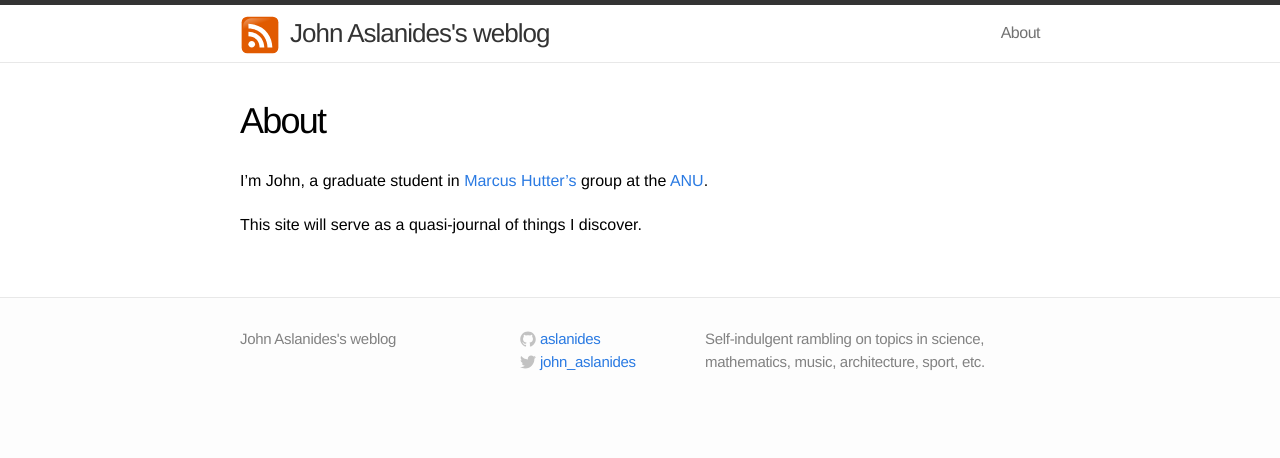
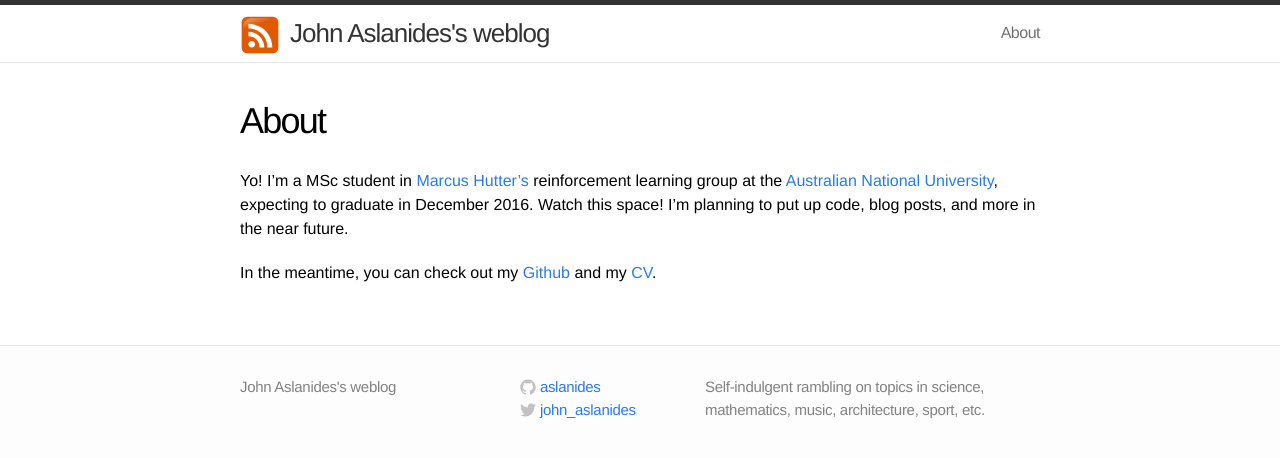
Before and after one commit to aslanides/aslanides.github.io, a Jekyll site: the page built from about.md, in a window 1280 px wide. Shown: the top 458 px of the page. Built offline with Jekyll 4.4.1, drawn with Linux system fonts in a browser that asks for light colours.

Commit message:
add cv, update about.md

```diff
--- a/about.md
+++ b/about.md
@@ -4,6 +4,6 @@ title: About
 permalink: /about/
 ---
 
-I'm John, a graduate student in [Marcus Hutter's](http://hutter1.net) group at the [ANU](http://anu.edu.au).
+Yo! I'm a MSc student in [Marcus Hutter's](http://hutter1.net) reinforcement learning group at the [Australian National University](http://anu.edu.au), expecting to graduate in December 2016. Watch this space! I'm planning to put up code, blog posts, and more in the near future.
 
-This site will serve as a quasi-journal of things I discover.
+In the meantime, you can check out my [Github](https://github.com/aslanides) and my [CV](../cv.pdf).
```
Also changed, not shown: 1 other file.
